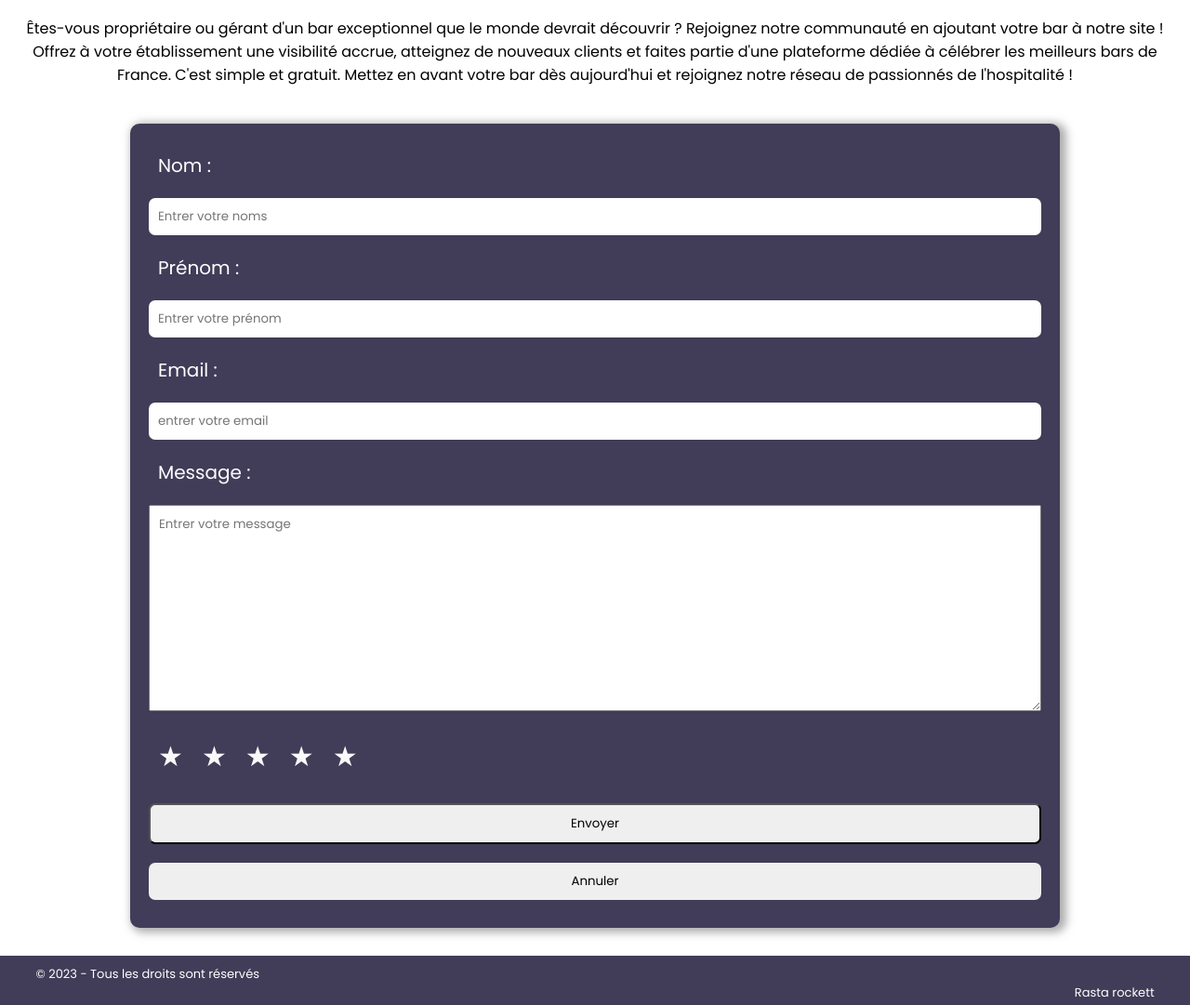
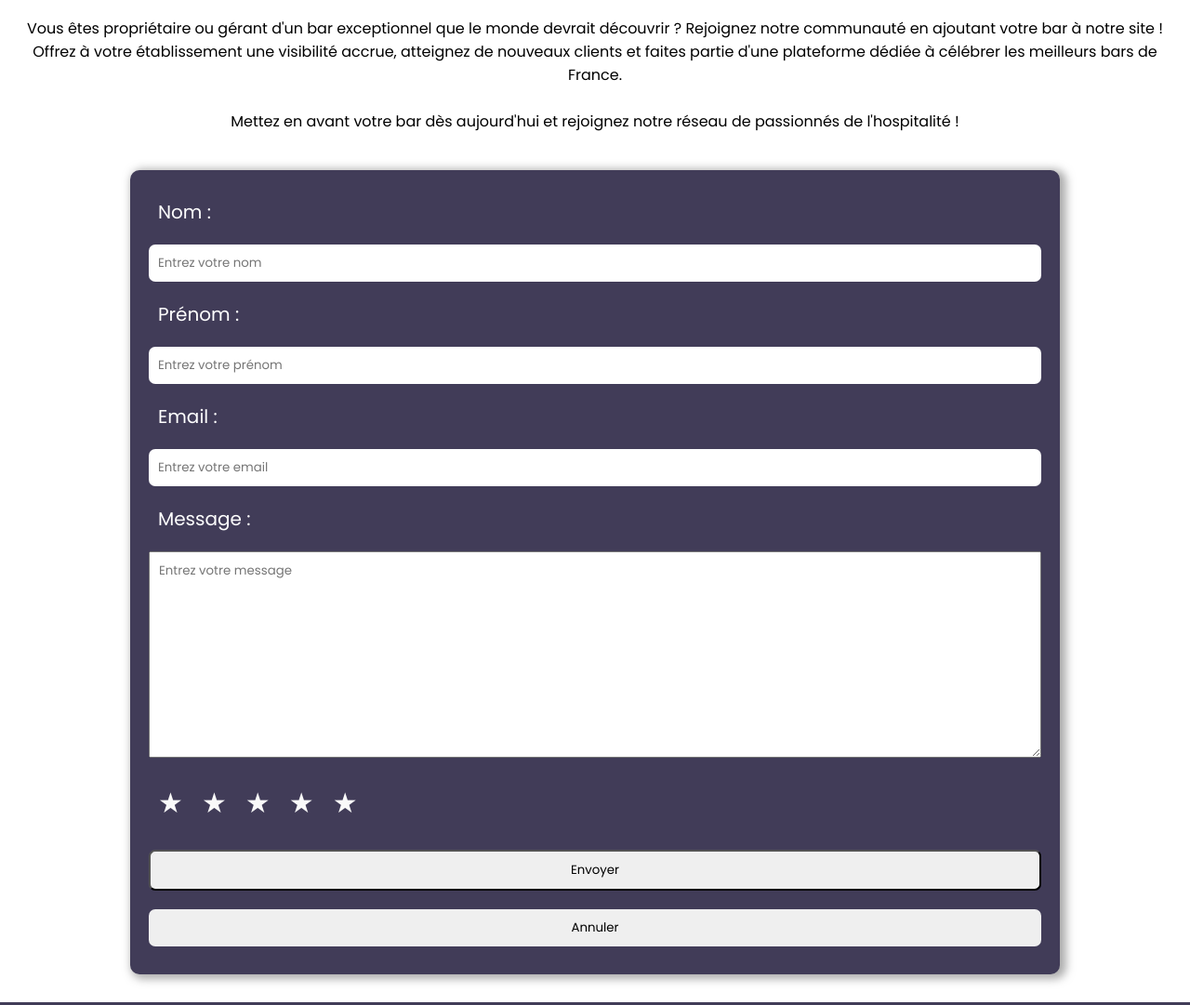
Before and after one commit to raph-bard/rasta-rocket, a plain HTML site: page contact.html in a window 1280 px wide. Shown: the part 440-1521 px from the top of the page at 93% size. Drawn offline with Linux system fonts and the light colour scheme.

Commit message:
correction contact + footer contact

```diff
--- a/contact.html
+++ b/contact.html
@@ -23,13 +23,13 @@
       </div>
       <div class="container">
         <p>
-          Êtes-vous propriétaire ou gérant d'un bar exceptionnel que le monde
+          Vous êtes propriétaire ou gérant d'un bar exceptionnel que le monde
           devrait découvrir ? Rejoignez notre communauté en ajoutant votre bar
           à notre site ! Offrez à votre établissement une visibilité accrue,
           atteignez de nouveaux clients et faites partie d'une plateforme
-          dédiée à célébrer les meilleurs bars de France.
-          C'est simple et gratuit. Mettez en avant votre bar dès aujourd'hui
-          et rejoignez notre réseau de passionnés de l'hospitalité !
+          dédiée à célébrer les meilleurs bars de France.</br>
+          </br>
+          Mettez en avant votre bar dès aujourd'hui et rejoignez notre réseau de passionnés de l'hospitalité !
         </p>
         <div class="container-contact">
           <div class="contact-form">
@@ -39,7 +39,7 @@
                 type="text"
                 name="nom"
                 id="nom"
-                placeholder="Entrer votre noms"
+                placeholder="Entrez votre nom"
                 required
               />
               <label for="surname">Prénom :</label>
@@ -47,7 +47,7 @@
                 type="text"
                 name="surname"
                 id="surname"
-                placeholder="Entrer votre prénom"
+                placeholder="Entrez votre prénom"
                 required
               />
               <label for="email">Email :</label>
@@ -55,7 +55,7 @@
                 type="email"
                 name="email"
                 id="email"
-                placeholder="entrer votre email"
+                placeholder="Entrez votre email"
                 required
               />
               <label for="message">Message :</label>
@@ -64,7 +64,7 @@
                 id="message"
                 cols="50"
                 rows="10"
-                placeholder="Entrer votre message"
+                placeholder="Entrez votre message"
                 required
               ></textarea>
               <div class="rating">
@@ -87,6 +87,7 @@
       </div>
     </main>
     <footer class="footer"></footer>
-    <script src="js/contact.js"></script>
+    <script src="js/index.js"></script>
+    <script src="js/header-footer.js"></script>
   </body>
 </html>
--- a/css/style.css
+++ b/css/style.css
@@ -171,10 +171,12 @@ main {
   padding: 20px 0px;
   margin-top: 20px;
 }
-.contact p {
-  margin-bottom: 40px;
+.contact  p {
   text-align: center;
+  }
 
+.container-contact {
+  margin-top: 40px;
 }
 
 /* bandeau */
```
